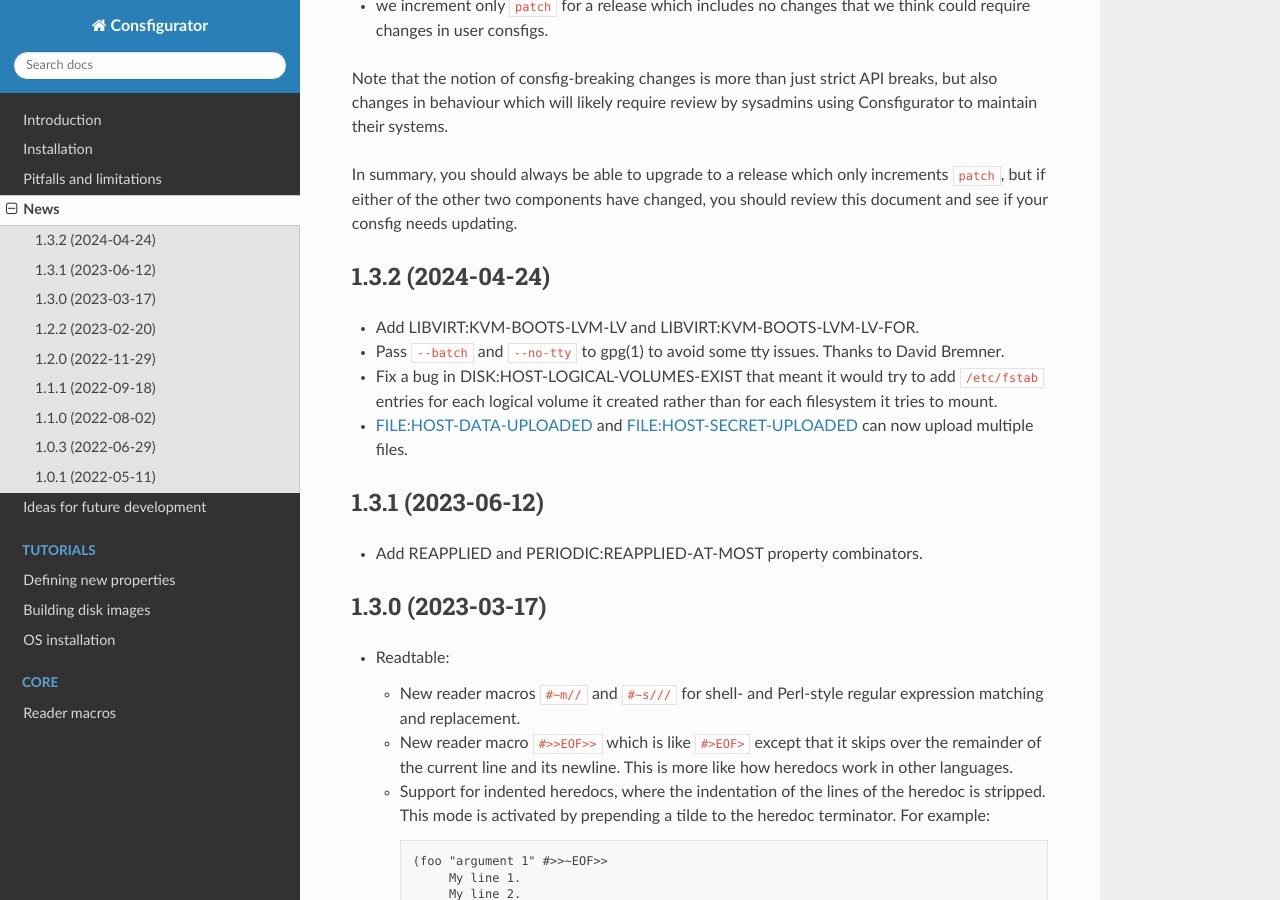
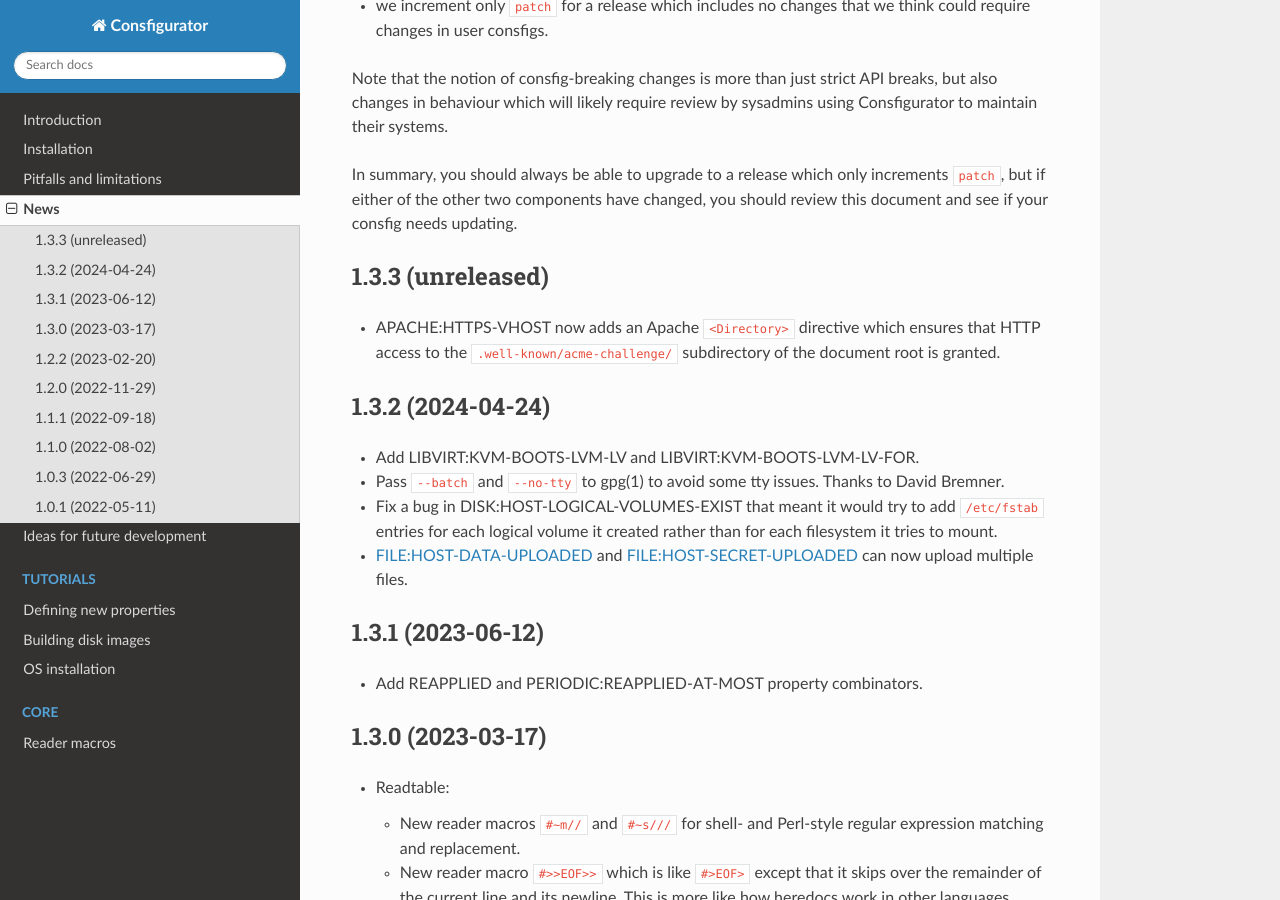
Before and after one commit to spwhitton/consfigurator, a Sphinx documentation site: the page built from doc/news.rst, in a window 1280 px wide and 900 px high, scrolled down 386 px. Built offline with Sphinx 7.4.7 and the Read the Docs theme 2.0.0, drawn with Linux system fonts in a browser that asks for light colours; pages that are not in the unit, such as notebooks, are missing from menus; some of the changed text lies outside the part shown.

Commit message:
APACHE:HTTPS-VHOST: grant HTTP access to .well-known/acme-challenge/
Signed-off-by: Sean Whitton <spwhitton@spwhitton.name>

```diff
--- a/README.rst
+++ b/README.rst
@@ -77,7 +77,7 @@
 License
 =======
 
-| Copyright (C) 2015-2018, 2020-2022 Sean Whitton
+| Copyright (C) 2015-2018, 2020-2024 Sean Whitton
 | Copyright (C) 2021-2022 David Bremner
 
 Consfigurator is free software: you can redistribute it and/or modify it under
--- a/doc/conf.py
+++ b/doc/conf.py
@@ -18,7 +18,7 @@
 # -- Project information -----------------------------------------------------
 
 project = 'Consfigurator'
-copyright = '2015-2018, 2020-2023, Sean Whitton, 2021-2022 David Bremner'
+copyright = '2015-2018, 2020-2024, Sean Whitton, 2021-2022 David Bremner'
 author = 'Sean Whitton'
 
 # The full version, including alpha/beta/rc tags
--- a/doc/news.rst
+++ b/doc/news.rst
@@ -22,6 +22,13 @@
 In summary, you should always be able to upgrade to a release which only
 increments ``patch``, but if either of the other two components have changed,
 you should review this document and see if your consfig needs updating.
+
+1.3.3 (unreleased)
+------------------
+
+- APACHE:HTTPS-VHOST now adds an Apache ``<Directory>`` directive which
+  ensures that HTTP access to the ``.well-known/acme-challenge/`` subdirectory
+  of the document root is granted.
 
 1.3.2 (2024-04-24)
 ------------------
```
Also changed, not shown: 2 other files.
